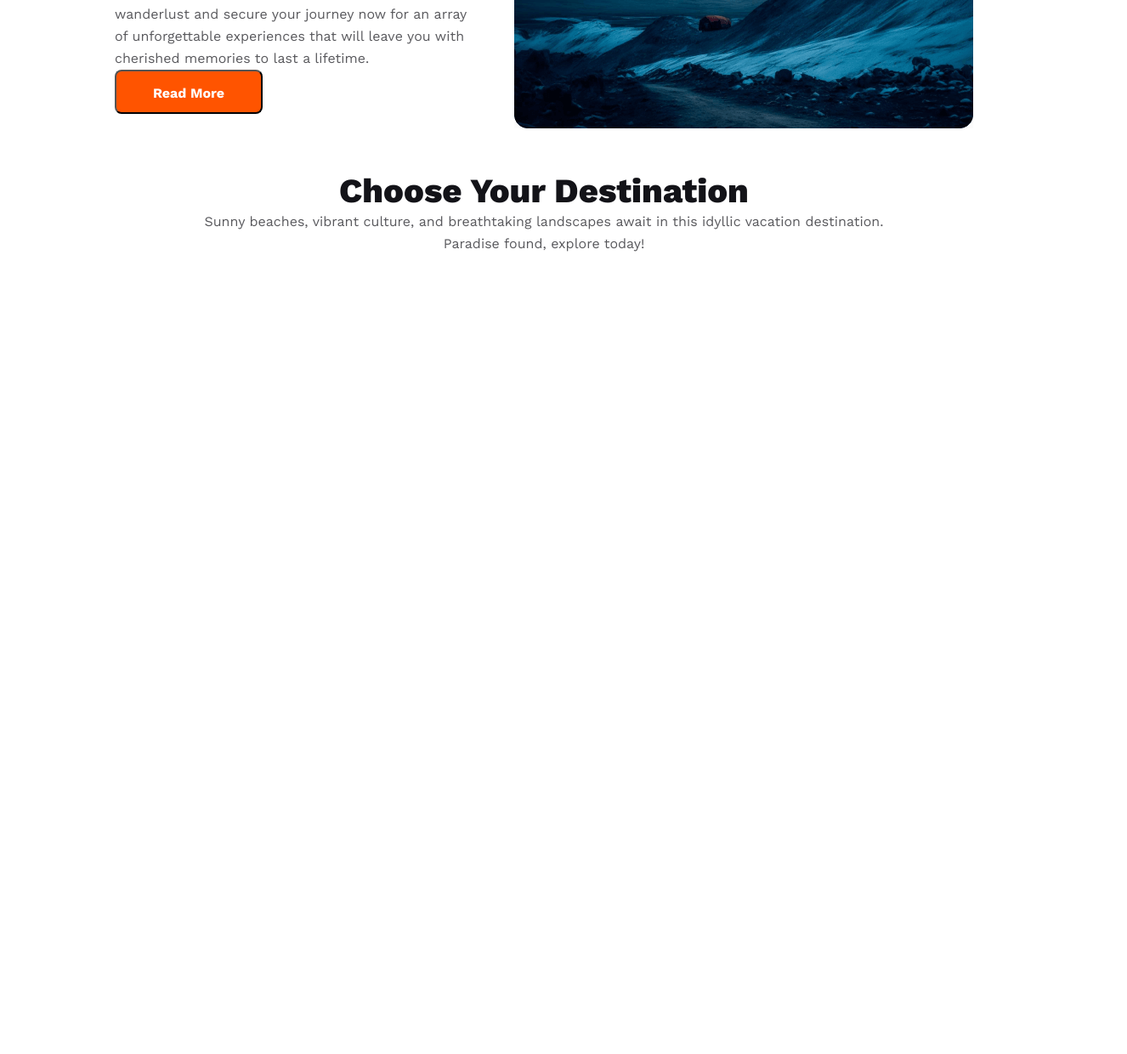
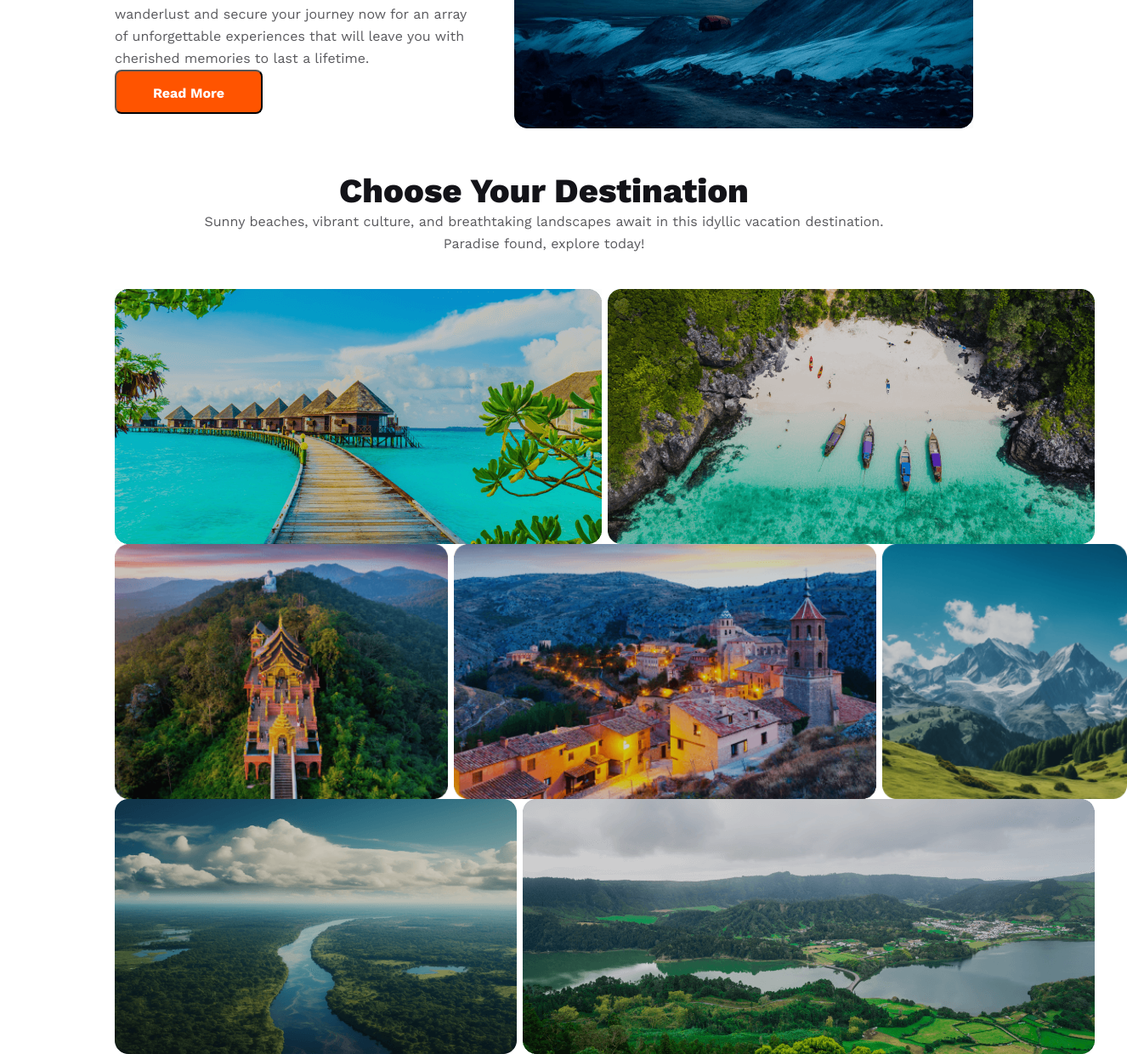
Before and after one commit to protim1451/b9-a2-4303, a plain HTML site: page index.html in a window 1280 px wide. Shown: the part 1107-2347 px from the top of the page at 85% size, 1326 px wide, since content can reach past the window. Before the commit the page ends 1407 px from the top, so only its background shows below. Drawn offline with nearby package versions, Linux system fonts and the light colour scheme.

Commit message:
image added

```diff
--- a/index.html
+++ b/index.html
@@ -71,6 +71,21 @@
                 landscapes await in this idyllic vacation destination.
                 <br> Paradise found, explore today!</p>
             </div>
+            <div class="destination-img">
+                <div class="row1">
+                    <img  src="Images/Rectangle 5.png" alt="" class="row1-img1">
+                    <img  src="Images/Rectangle 8.png" alt="" class="row1-img2">
+                </div>
+                <div class="row2">
+                    <img  src="Images/Rectangle 6.png" alt="">
+                    <img  src="Images/Rectangle 7.png" alt="">
+                    <img  src="Images/Rectangle 9.png" alt="">
+                </div>
+                <div class="row3">
+                    <img  src="Images/Rectangle 11.png" alt="">
+                    <img  src="Images/Rectangle 10.png" alt="">
+                </div>
+            </div>
         </section>
     </main>
     <footer>
--- a/styles/style.css
+++ b/styles/style.css
@@ -166,6 +166,20 @@ nav li a{
     font-weight: 400;
     line-height: 26px; /* 162.5% */
 }
+.destination-img{
+    margin-top: 40px;
+    margin-left: 135px;
+    margin-right: 135px;
+    width: 1170px;
+}
+.destination-img img{
+    height: 300px;
+}
+.row1, .row2, .row3{
+    display: flex;
+    gap: 7px;
+    align-items: center;
+}
 /* Responsive Style */
 @media screen and (max-width:600px){
     nav{
@@ -228,6 +242,13 @@ nav li a{
     .tour-content{
         align-items: center;
     }
+    .row1, .row2, .row3{
+        flex-direction: column;
+        margin-left: 10px;
+        margin-right: 10px;
+        width: 90%;
+        /* padding: auto; */
+    }
     /* .tour-desc, .tour-con, .tour-content ul{
         text-align: center;
     } */
```
